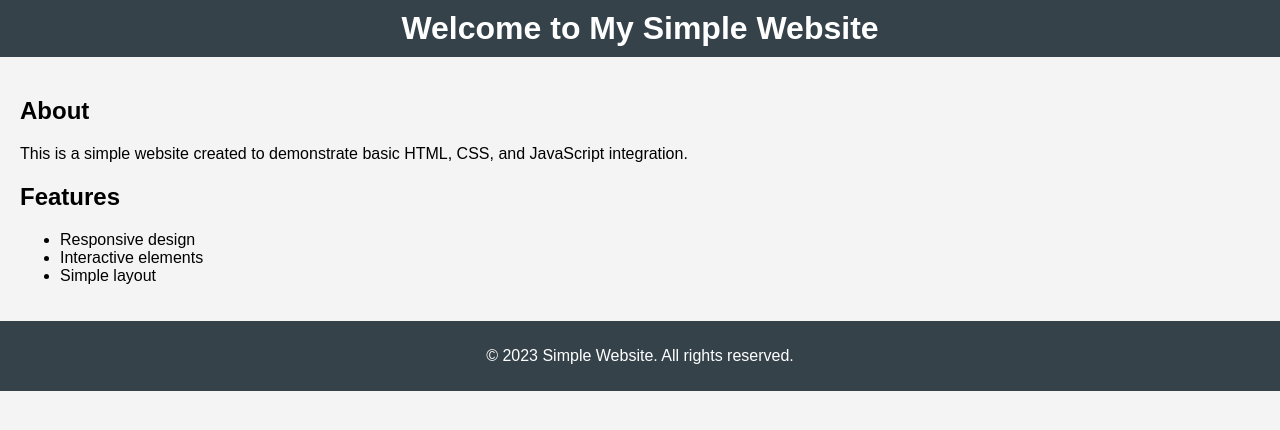
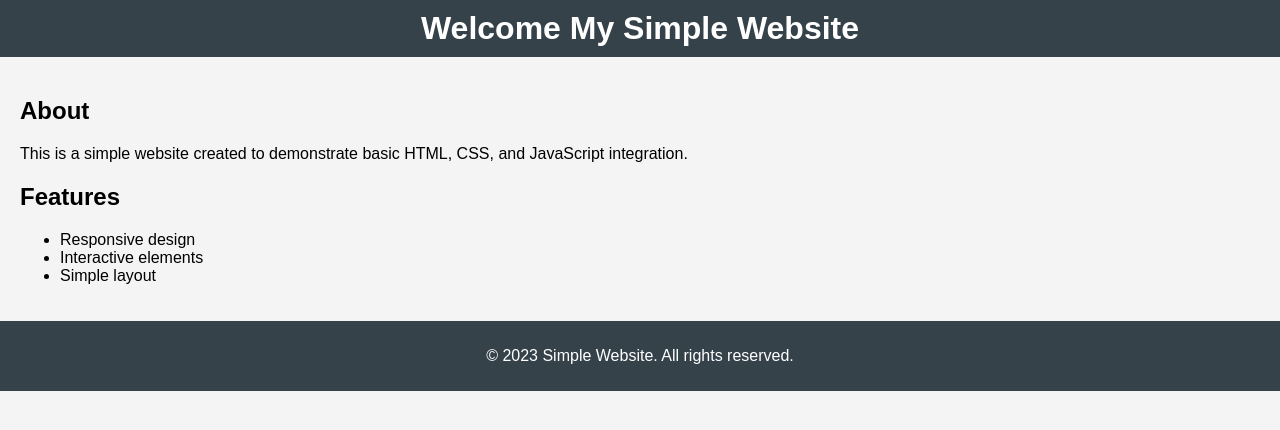
Before and after one commit to mcelik23/GitPratik, a website: page simple-website/src/index.html in a window 1280 px wide. Drawn offline with Linux system fonts and the light colour scheme.

Commit message:
Deneme commiti

```diff
--- a/simple-website/src/index.html
+++ b/simple-website/src/index.html
@@ -8,7 +8,7 @@
 </head>
 <body>
     <header>
-        <h1>Welcome to My Simple Website</h1>
+        <h1>Welcome  My Simple Website</h1>
     </header>
     <main>
         <section>
```
